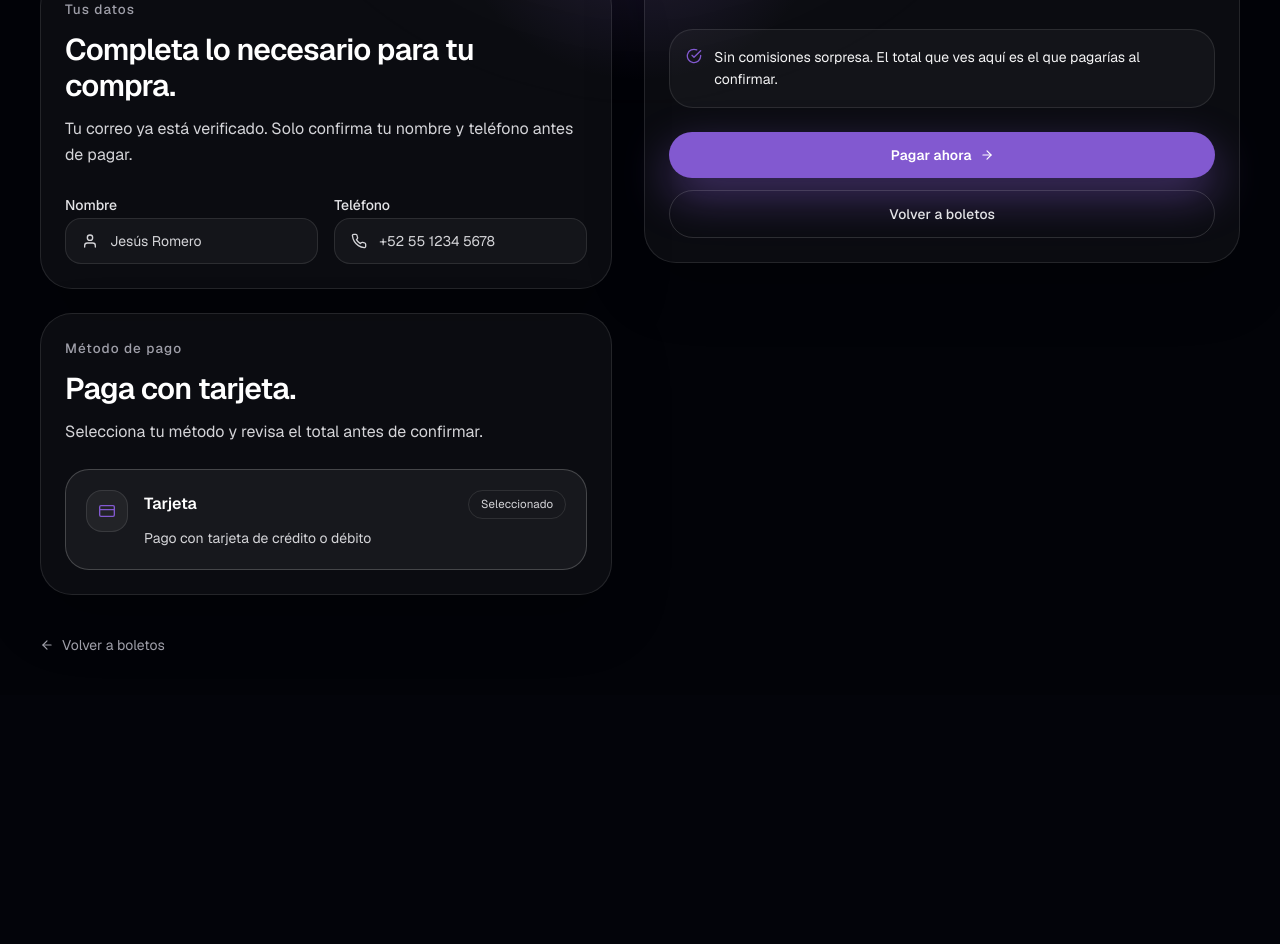
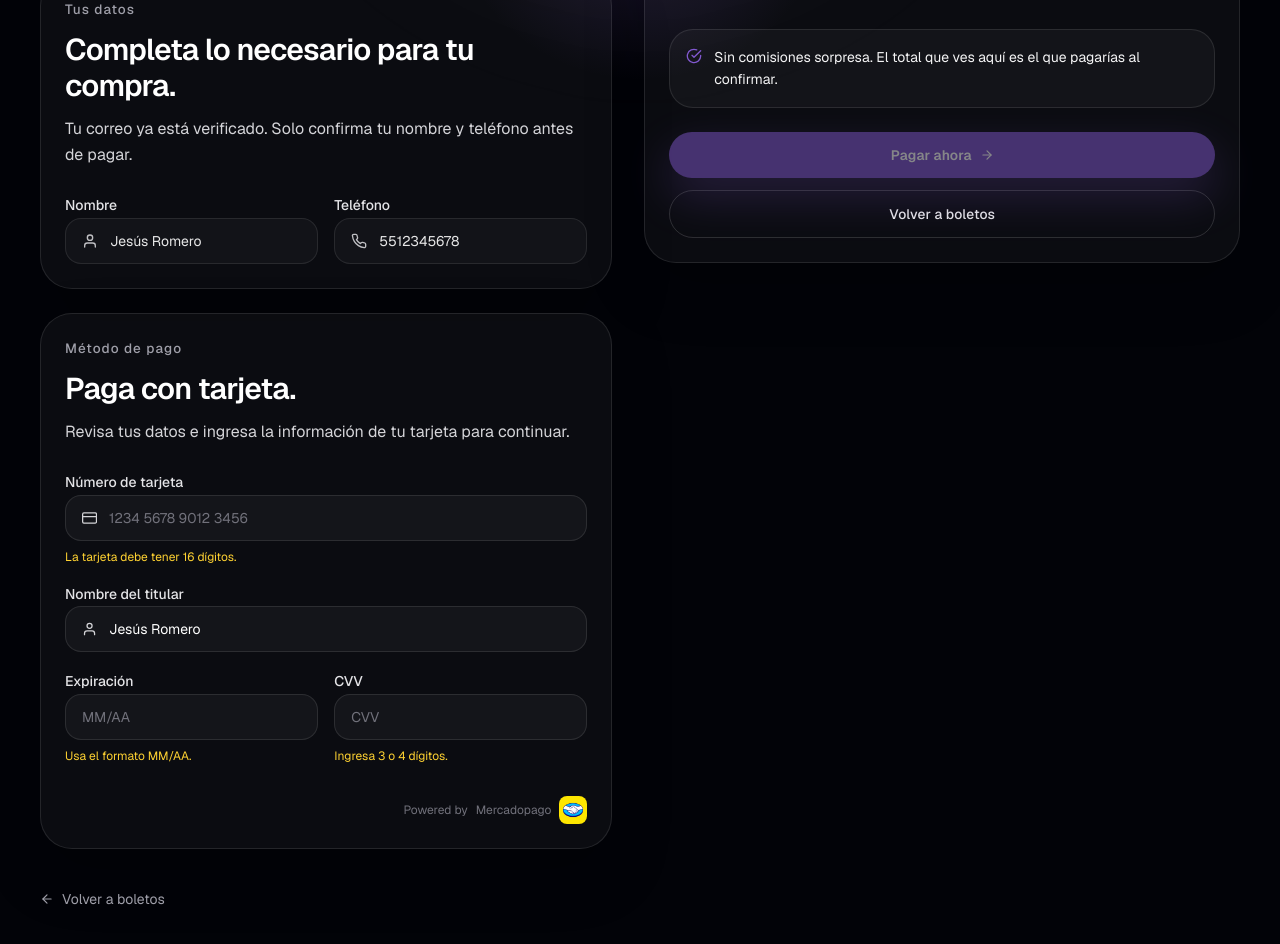
Before and after one commit to dev-status/dcompass-platform, a Next.js app in the folder apps/clients-web/: page /checkout in a window 1280 px wide. Shown: the part 340-1284 px from the top of the page. Before the commit the page ends 1035 px from the top, so only its background shows below. Built offline with nearby package versions, Linux system fonts and the light colour scheme.

Commit message:
feat: add checkout screen to clients-web

```diff
--- a/apps/clients-web/src/app/checkout/page.tsx
+++ b/apps/clients-web/src/app/checkout/page.tsx
@@ -2,7 +2,7 @@
 
 import Image from "next/image";
 import Link from "next/link";
-import { useState } from "react";
+import { useMemo, useState } from "react";
 import { brandAssets, colors } from "@dcompass/ui";
 import { FiArrowLeft, FiArrowRight, FiCheckCircle, FiCreditCard, FiLock, FiMenu, FiPhone, FiUser, FiX } from "react-icons/fi";
 
@@ -13,19 +13,43 @@ const navLinks = [
   { label: "Resumen", href: "#summary" }
 ];
 
-const paymentMethods = [
-  {
-    title: "Tarjeta",
-    description: "Pago con tarjeta de crédito o débito",
-    icon: FiCreditCard,
-    active: true
-  }
-];
-
 export default function CheckoutPage() {
   const [mobileMenuOpen, setMobileMenuOpen] = useState(false);
   const [otpStep, setOtpStep] = useState<"closed" | "confirm" | "input">("closed");
   const [otpValue, setOtpValue] = useState("");
+  const [buyerName] = useState("Jesús Romero");
+  const [buyerPhone] = useState("5512345678");
+  const [cardNumber, setCardNumber] = useState("");
+  const [cardholderName, setCardholderName] = useState("Jesús Romero");
+  const [expiration, setExpiration] = useState("");
+  const [cvv, setCvv] = useState("");
+
+  const sanitizedCardDigits = useMemo(() => cardNumber.replace(/\D/g, ""), [cardNumber]);
+  const sanitizedCvvDigits = useMemo(() => cvv.replace(/\D/g, ""), [cvv]);
+  const sanitizedPhoneDigits = useMemo(() => buyerPhone.replace(/\D/g, ""), [buyerPhone]);
+
+  const handleCardNumberChange = (value: string) => {
+    const digits = value.replace(/\D/g, "").slice(0, 16);
+    const grouped = digits.replace(/(.{4})/g, "$1 ").trim();
+    setCardNumber(grouped);
+  };
+
+  const handleExpirationChange = (value: string) => {
+    const digits = value.replace(/\D/g, "").slice(0, 4);
+    const formatted = digits.length > 2 ? `${digits.slice(0, 2)}/${digits.slice(2)}` : digits;
+    setExpiration(formatted);
+  };
+
+  const handleCvvChange = (value: string) => {
+    setCvv(value.replace(/\D/g, "").slice(0, 4));
+  };
+
+  const isCardNumberValid = sanitizedCardDigits.length === 16;
+  const isExpirationValid = /^(0[1-9]|1[0-2])\/[0-9]{2}$/.test(expiration);
+  const isCvvValid = sanitizedCvvDigits.length >= 3;
+  const isBuyerNameValid = buyerName.trim().length >= 3;
+  const isCardholderNameValid = cardholderName.trim().length >= 3;
+  const isPhoneValid = sanitizedPhoneDigits.length === 10;
 
   return (
     <main id="top" className="min-h-screen bg-[#020308] text-white">
@@ -87,9 +111,7 @@ export default function CheckoutPage() {
               ))}
             </nav>
 
-            <div className="border-t border-white/10 pt-6 text-sm text-zinc-300">
-              Pago protegido
-            </div>
+            <div className="border-t border-white/10 pt-6 text-sm text-zinc-300">Pago protegido</div>
           </aside>
         </div>
 
@@ -113,25 +135,23 @@ export default function CheckoutPage() {
                 <div className="space-y-3">
                   <p className="text-[0.84rem] font-medium tracking-[0.08em] text-zinc-400">Tus datos</p>
                   <h2 className="text-3xl font-semibold tracking-tight text-white">Completa lo necesario para tu compra.</h2>
-                  <p className="text-base leading-relaxed text-zinc-300">
-                    Tu correo ya está verificado. Solo confirma tu nombre y teléfono antes de pagar.
-                  </p>
+                  <p className="text-base leading-relaxed text-zinc-300">Tu correo ya está verificado. Solo confirma tu nombre y teléfono antes de pagar.</p>
                 </div>
 
                 <div className="mt-6 grid gap-4 sm:grid-cols-2">
                   <div className="space-y-2">
                     <label className="text-sm font-medium text-zinc-200">Nombre</label>
-                    <div className="flex items-center gap-3 rounded-2xl border border-white/10 bg-white/[0.04] px-4 py-3 text-zinc-300">
+                    <div className="flex items-center gap-3 rounded-2xl border border-white/10 bg-white/[0.035] px-4 py-3 text-zinc-300 opacity-90">
                       <FiUser className="text-base" />
-                      <span className="text-sm">Jesús Romero</span>
+                      <span className="text-sm text-white">{buyerName}</span>
                     </div>
                   </div>
 
                   <div className="space-y-2">
                     <label className="text-sm font-medium text-zinc-200">Teléfono</label>
-                    <div className="flex items-center gap-3 rounded-2xl border border-white/10 bg-white/[0.04] px-4 py-3 text-zinc-300">
+                    <div className="flex items-center gap-3 rounded-2xl border border-white/10 bg-white/[0.035] px-4 py-3 text-zinc-300 opacity-90">
                       <FiPhone className="text-base" />
-                      <span className="text-sm">+52 55 1234 5678</span>
+                      <span className="text-sm text-white">{buyerPhone}</span>
                     </div>
                   </div>
                 </div>
@@ -141,31 +161,65 @@ export default function CheckoutPage() {
                 <div className="space-y-3">
                   <p className="text-[0.84rem] font-medium tracking-[0.08em] text-zinc-400">Método de pago</p>
                   <h2 className="text-3xl font-semibold tracking-tight text-white">Paga con tarjeta.</h2>
-                  <p className="text-base leading-relaxed text-zinc-300">
-                    Selecciona tu método y revisa el total antes de confirmar.
-                  </p>
+                  <p className="text-base leading-relaxed text-zinc-300">Revisa tus datos e ingresa la información de tu tarjeta para continuar.</p>
                 </div>
 
                 <div className="mt-6 grid gap-4">
-                  {paymentMethods.map((method) => {
-                    const Icon = method.icon;
-                    return (
-                      <article key={method.title} className="rounded-[1.5rem] border border-white/20 bg-white/[0.05] p-5">
-                        <div className="flex items-start gap-4">
-                          <div className="inline-flex shrink-0 rounded-2xl border border-white/10 bg-white/[0.05] p-3" style={{ color: colors.accent }}>
-                            <Icon className="text-base" />
-                          </div>
-                          <div className="min-w-0 flex-1">
-                            <div className="flex items-center justify-between gap-3">
-                              <h3 className="text-base font-semibold text-white">{method.title}</h3>
-                              {method.active && <span className="rounded-full border border-white/10 px-3 py-1 text-[0.72rem] tracking-[0.01em] text-zinc-300">Seleccionado</span>}
-                            </div>
-                            <p className="mt-2 text-sm leading-relaxed text-zinc-300">{method.description}</p>
-                          </div>
-                        </div>
-                      </article>
-                    );
-                  })}
+                  <div className="space-y-2">
+                    <label className="text-sm font-medium text-zinc-200">Número de tarjeta</label>
+                    <div className="flex items-center gap-3 rounded-2xl border border-white/10 bg-white/[0.04] px-4 py-3 text-zinc-300">
+                      <FiCreditCard className="text-base" />
+                      <input value={cardNumber} onChange={(e) => handleCardNumberChange(e.target.value)} inputMode="numeric" placeholder="1234 5678 9012 3456" className="w-full bg-transparent text-sm text-white outline-none placeholder:text-zinc-500" />
+                    </div>
+                    {!isCardNumberValid && <p className="text-xs text-amber-300">La tarjeta debe tener 16 dígitos.</p>}
+                  </div>
+
+                  <div className="space-y-2">
+                    <label className="text-sm font-medium text-zinc-200">Nombre del titular</label>
+                    <div className="flex items-center gap-3 rounded-2xl border border-white/10 bg-white/[0.04] px-4 py-3 text-zinc-300">
+                      <FiUser className="text-base" />
+                      <input value={cardholderName} onChange={(e) => setCardholderName(e.target.value)} placeholder="Nombre del titular" className="w-full bg-transparent text-sm text-white outline-none placeholder:text-zinc-500" />
+                    </div>
+                    {!isCardholderNameValid && <p className="text-xs text-amber-300">Ingresa el nombre como aparece en tu tarjeta.</p>}
+                  </div>
+
+                  <div className="grid gap-4 sm:grid-cols-2">
+                    <div className="space-y-2">
+                      <label className="text-sm font-medium text-zinc-200">Expiración</label>
+                      <input
+                        value={expiration}
+                        onChange={(e) => handleExpirationChange(e.target.value)}
+                        inputMode="numeric"
+                        placeholder="MM/AA"
+                        className="w-full rounded-2xl border border-white/10 bg-white/[0.04] px-4 py-3 text-sm text-white outline-none placeholder:text-zinc-500"
+                      />
+                      {!isExpirationValid && <p className="text-xs text-amber-300">Usa el formato MM/AA.</p>}
+                    </div>
+
+                    <div className="space-y-2">
+                      <label className="text-sm font-medium text-zinc-200">CVV</label>
+                      <input
+                        value={cvv}
+                        onChange={(e) => handleCvvChange(e.target.value)}
+                        inputMode="numeric"
+                        placeholder="CVV"
+                        className="w-full rounded-2xl border border-white/10 bg-white/[0.04] px-4 py-3 text-sm text-white outline-none placeholder:text-zinc-500"
+                      />
+                      {!isCvvValid && <p className="text-xs text-amber-300">Ingresa 3 o 4 dígitos.</p>}
+                    </div>
+                  </div>
+
+                  <div className="mt-4 flex items-center justify-end gap-2 text-xs text-zinc-500">
+                    <span>Powered by</span>
+                    <span>Mercadopago</span>
+                    <Image
+                      src="/payments/mercado-pago.jpg"
+                      alt="Mercado Pago"
+                      width={88}
+                      height={32}
+                      className="h-7 w-auto rounded-lg object-contain"
+                    />
+                  </div>
                 </div>
               </section>
             </div>
@@ -178,35 +232,23 @@ export default function CheckoutPage() {
                 </div>
 
                 <div className="mt-6 space-y-4 text-sm text-zinc-300">
-                  <div className="flex items-center justify-between gap-4">
-                    <span>2 × General</span>
-                    <span>$560 MXN</span>
-                  </div>
-                  <div className="flex items-center justify-between gap-4">
-                    <span>Comisiones</span>
-                    <span>$0 MXN</span>
-                  </div>
-                  <div className="flex items-center justify-between gap-4 border-t border-white/10 pt-4 text-base font-semibold text-white">
-                    <span>Total</span>
-                    <span>$560 MXN</span>
-                  </div>
+                  <div className="flex items-center justify-between gap-4"><span>2 × General</span><span>$560 MXN</span></div>
+                  <div className="flex items-center justify-between gap-4"><span>Comisiones</span><span>$0 MXN</span></div>
+                  <div className="flex items-center justify-between gap-4 border-t border-white/10 pt-4 text-base font-semibold text-white"><span>Total</span><span>$560 MXN</span></div>
                 </div>
 
                 <div className="mt-6 rounded-[1.5rem] border border-white/10 bg-white/[0.035] p-4">
                   <div className="flex items-start gap-3">
-                    <span className="mt-0.5" style={{ color: colors.accent }}>
-                      <FiCheckCircle className="text-base" />
-                    </span>
-                    <p className="text-sm leading-relaxed text-zinc-100">
-                      Sin comisiones sorpresa. El total que ves aquí es el que pagarías al confirmar.
-                    </p>
+                    <span className="mt-0.5" style={{ color: colors.accent }}><FiCheckCircle className="text-base" /></span>
+                    <p className="text-sm leading-relaxed text-zinc-100">Sin comisiones sorpresa. El total que ves aquí es el que pagarías al confirmar.</p>
                   </div>
                 </div>
 
                 <div className="mt-6 flex flex-col gap-3">
                   <button
                     onClick={() => setOtpStep("confirm")}
-                    className="inline-flex items-center justify-center gap-2 rounded-full px-5 py-3 text-[0.86rem] font-semibold tracking-[0.01em] text-white shadow-[0_18px_45px_rgba(130,89,208,0.45)] transition hover:brightness-110"
+                    disabled={!(isBuyerNameValid && isPhoneValid && isCardNumberValid && isCardholderNameValid && isExpirationValid && isCvvValid)}
+                    className="inline-flex items-center justify-center gap-2 rounded-full px-5 py-3 text-[0.86rem] font-semibold tracking-[0.01em] text-white shadow-[0_18px_45px_rgba(130,89,208,0.45)] transition hover:brightness-110 disabled:cursor-not-allowed disabled:opacity-50"
                     style={{ background: colors.accent }}
                   >
                     Pagar ahora
@@ -231,11 +273,7 @@ export default function CheckoutPage() {
 
       {otpStep !== "closed" && (
         <div className="fixed inset-0 z-[60] flex items-center justify-center px-5">
-          <button
-            className="absolute inset-0 bg-black/70 backdrop-blur-sm"
-            aria-label="Cerrar verificación"
-            onClick={() => setOtpStep("closed")}
-          />
+          <button className="absolute inset-0 bg-black/70 backdrop-blur-sm" aria-label="Cerrar verificación" onClick={() => setOtpStep("closed")} />
 
           <div className="relative z-[61] w-full max-w-xl rounded-[2rem] border border-white/10 bg-[#070914] p-6 shadow-[0_30px_80px_rgba(0,0,0,0.45)] sm:p-8">
             {otpStep === "confirm" ? (
@@ -243,24 +281,15 @@ export default function CheckoutPage() {
                 <div className="space-y-3">
                   <p className="text-[0.84rem] font-medium tracking-[0.08em] text-zinc-400">Verifica tu compra</p>
                   <h2 className="text-3xl font-semibold tracking-tight text-white">Necesitamos confirmar esta operación.</h2>
-                  <p className="text-base leading-relaxed text-zinc-300">
-                    Enviaremos un código de verificación a <span className="font-medium text-white">jesus@correo.com</span>. Es necesario para continuar.
-                  </p>
+                  <p className="text-base leading-relaxed text-zinc-300">Enviaremos un código de verificación a <span className="font-medium text-white">jesus@correo.com</span>. Es necesario para continuar.</p>
                 </div>
 
                 <div className="flex flex-wrap items-center gap-3">
-                  <button
-                    onClick={() => setOtpStep("input")}
-                    className="inline-flex items-center justify-center gap-2 rounded-full px-5 py-3 text-[0.86rem] font-semibold tracking-[0.01em] text-white shadow-[0_18px_45px_rgba(130,89,208,0.45)] transition hover:brightness-110"
-                    style={{ background: colors.accent }}
-                  >
+                  <button onClick={() => setOtpStep("input")} className="inline-flex items-center justify-center gap-2 rounded-full px-5 py-3 text-[0.86rem] font-semibold tracking-[0.01em] text-white shadow-[0_18px_45px_rgba(130,89,208,0.45)] transition hover:brightness-110" style={{ background: colors.accent }}>
                     Enviar código
                     <FiArrowRight className="text-sm" />
                   </button>
-                  <button
-                    onClick={() => setOtpStep("closed")}
-                    className="inline-flex items-center justify-center gap-2 rounded-full border border-white/14 px-5 py-3 text-[0.86rem] font-medium tracking-[0.01em] text-zinc-200 transition hover:border-white/30 hover:text-white"
-                  >
+                  <button onClick={() => setOtpStep("closed")} className="inline-flex items-center justify-center gap-2 rounded-full border border-white/14 px-5 py-3 text-[0.86rem] font-medium tracking-[0.01em] text-zinc-200 transition hover:border-white/30 hover:text-white">
                     Cancelar
                   </button>
                 </div>
@@ -270,19 +299,12 @@ export default function CheckoutPage() {
                 <div className="space-y-3">
                   <p className="text-[0.84rem] font-medium tracking-[0.08em] text-zinc-400">Ingresa tu código</p>
                   <h2 className="text-3xl font-semibold tracking-tight text-white">Verifica para continuar.</h2>
-                  <p className="text-base leading-relaxed text-zinc-300">
-                    Te enviamos un código a <span className="font-medium text-white">jesus@correo.com</span>. Escríbelo aquí para continuar con tu compra.
-                  </p>
+                  <p className="text-base leading-relaxed text-zinc-300">Te enviamos un código a <span className="font-medium text-white">jesus@correo.com</span>. Escríbelo aquí para continuar con tu compra.</p>
                 </div>
 
                 <div className="space-y-2">
                   <label className="text-sm font-medium text-zinc-200">Código OTP</label>
-                  <input
-                    value={otpValue}
-                    onChange={(event) => setOtpValue(event.target.value)}
-                    placeholder="123456"
-                    className="w-full rounded-2xl border border-white/10 bg-white/[0.04] px-4 py-3 text-white outline-none transition placeholder:text-zinc-500 focus:border-white/25"
-                  />
+                  <input value={otpValue} onChange={(event) => setOtpValue(event.target.value)} placeholder="123456" className="w-full rounded-2xl border border-white/10 bg-white/[0.04] px-4 py-3 text-white outline-none transition placeholder:text-zinc-500 focus:border-white/25" />
                 </div>
 
                 <div className="flex flex-wrap items-center justify-between gap-3 text-sm text-zinc-400">
@@ -291,18 +313,11 @@ export default function CheckoutPage() {
                 </div>
 
                 <div className="flex flex-wrap items-center gap-3">
-                  <button
-                    disabled={otpValue.trim().length < 6}
-                    className="inline-flex items-center justify-center gap-2 rounded-full px-5 py-3 text-[0.86rem] font-semibold tracking-[0.01em] text-white shadow-[0_18px_45px_rgba(130,89,208,0.45)] transition hover:brightness-110 disabled:cursor-not-allowed disabled:opacity-50"
-                    style={{ background: colors.accent }}
-                  >
+                  <button disabled={otpValue.trim().length < 6} className="inline-flex items-center justify-center gap-2 rounded-full px-5 py-3 text-[0.86rem] font-semibold tracking-[0.01em] text-white shadow-[0_18px_45px_rgba(130,89,208,0.45)] transition hover:brightness-110 disabled:cursor-not-allowed disabled:opacity-50" style={{ background: colors.accent }}>
                     Verificar código
                     <FiArrowRight className="text-sm" />
                   </button>
-                  <button
-                    onClick={() => setOtpStep("closed")}
-                    className="inline-flex items-center justify-center gap-2 rounded-full border border-white/14 px-5 py-3 text-[0.86rem] font-medium tracking-[0.01em] text-zinc-200 transition hover:border-white/30 hover:text-white"
-                  >
+                  <button onClick={() => setOtpStep("closed")} className="inline-flex items-center justify-center gap-2 rounded-full border border-white/14 px-5 py-3 text-[0.86rem] font-medium tracking-[0.01em] text-zinc-200 transition hover:border-white/30 hover:text-white">
                     Cancelar
                   </button>
                 </div>
```
Also changed, not shown: apps/clients-web/public/payments/mercado-pago.jpg (added).
